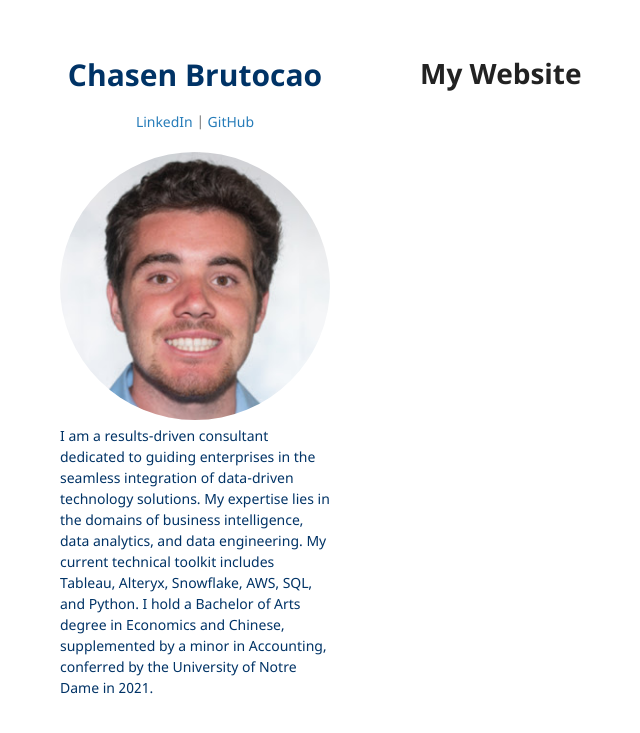
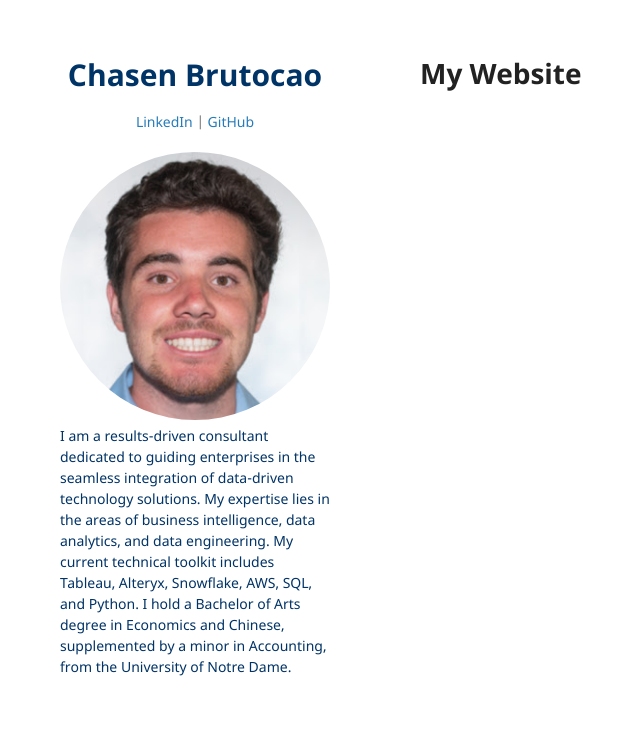
Before and after one commit to chasenbru/chasenbru.github.io, a Jekyll site: the page built from README.md, in a window 1280 px wide. Shown: the top 733 px of the page, without its empty margins (150-790 px from the left). Built offline with Jekyll 4.4.1, drawn with Linux system fonts in a browser that asks for light colours; our own code applies the rules of GitHub Pages for plain Markdown files.

Commit message:
Update _config.yaml

```diff
--- a/_config.yaml
+++ b/_config.yaml
@@ -2,5 +2,5 @@ remote_theme: pages-themes/minimal@v0.2.0
 plugins:
 - jekyll-remote-theme # add this line to the plugins list if you already have one
 title:
-description: I am a results-driven consultant dedicated to guiding enterprises in the seamless integration of data-driven technology solutions. My expertise lies in the domains of business intelligence, data analytics, and data engineering. My current technical toolkit includes Tableau, Alteryx, Snowflake, AWS, SQL, and Python. I hold a Bachelor of Arts degree in Economics and Chinese, supplemented by a minor in Accounting, conferred by the University of Notre Dame in 2021.
+description: I am a results-driven consultant dedicated to guiding enterprises in the seamless integration of data-driven technology solutions. My expertise lies in the areas of business intelligence, data analytics, and data engineering. My current technical toolkit includes Tableau, Alteryx, Snowflake, AWS, SQL, and Python. I hold a Bachelor of Arts degree in Economics and Chinese, supplemented by a minor in Accounting, from the University of Notre Dame.
 logo: assets/img/ChasenBrutocao_photo.jpg
```
